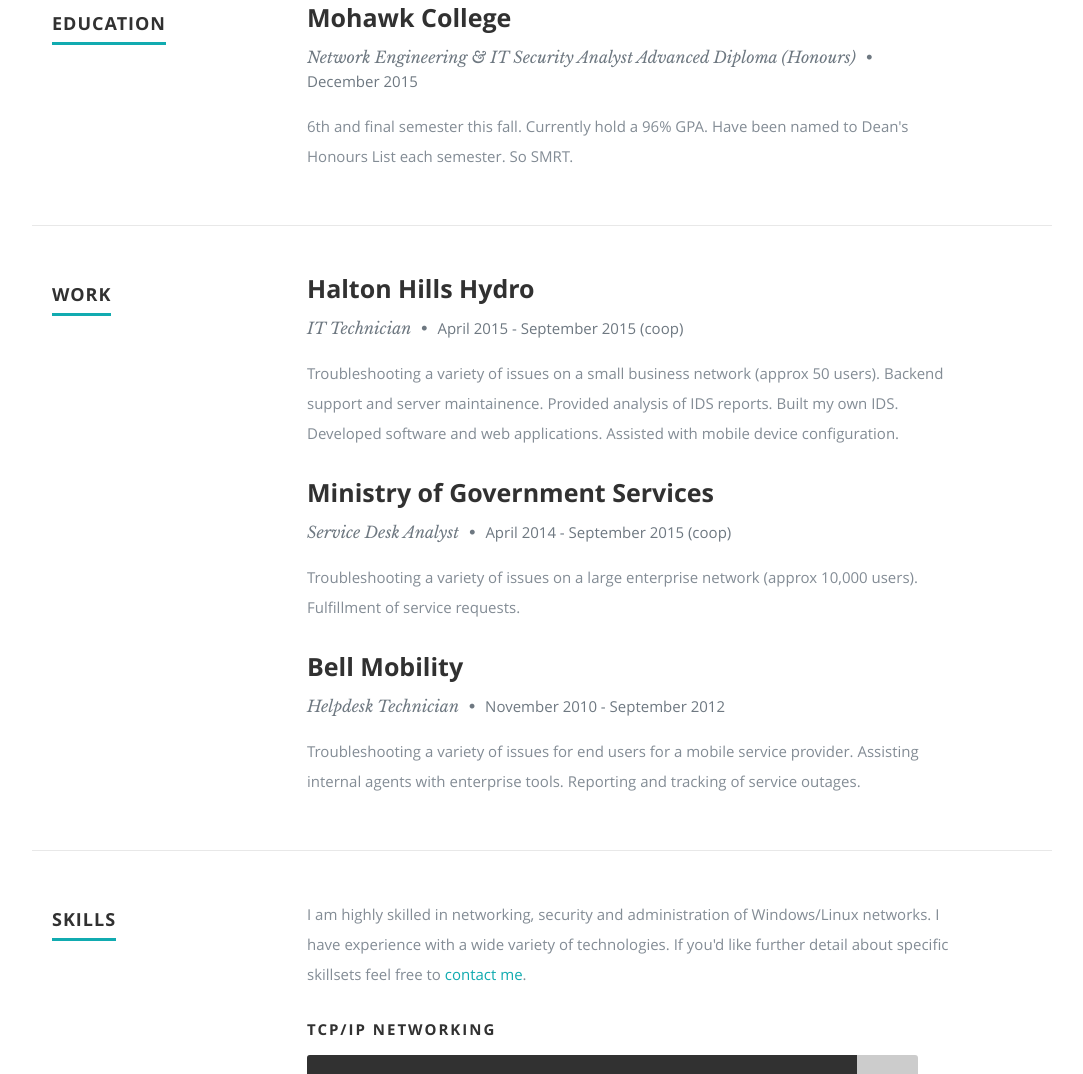
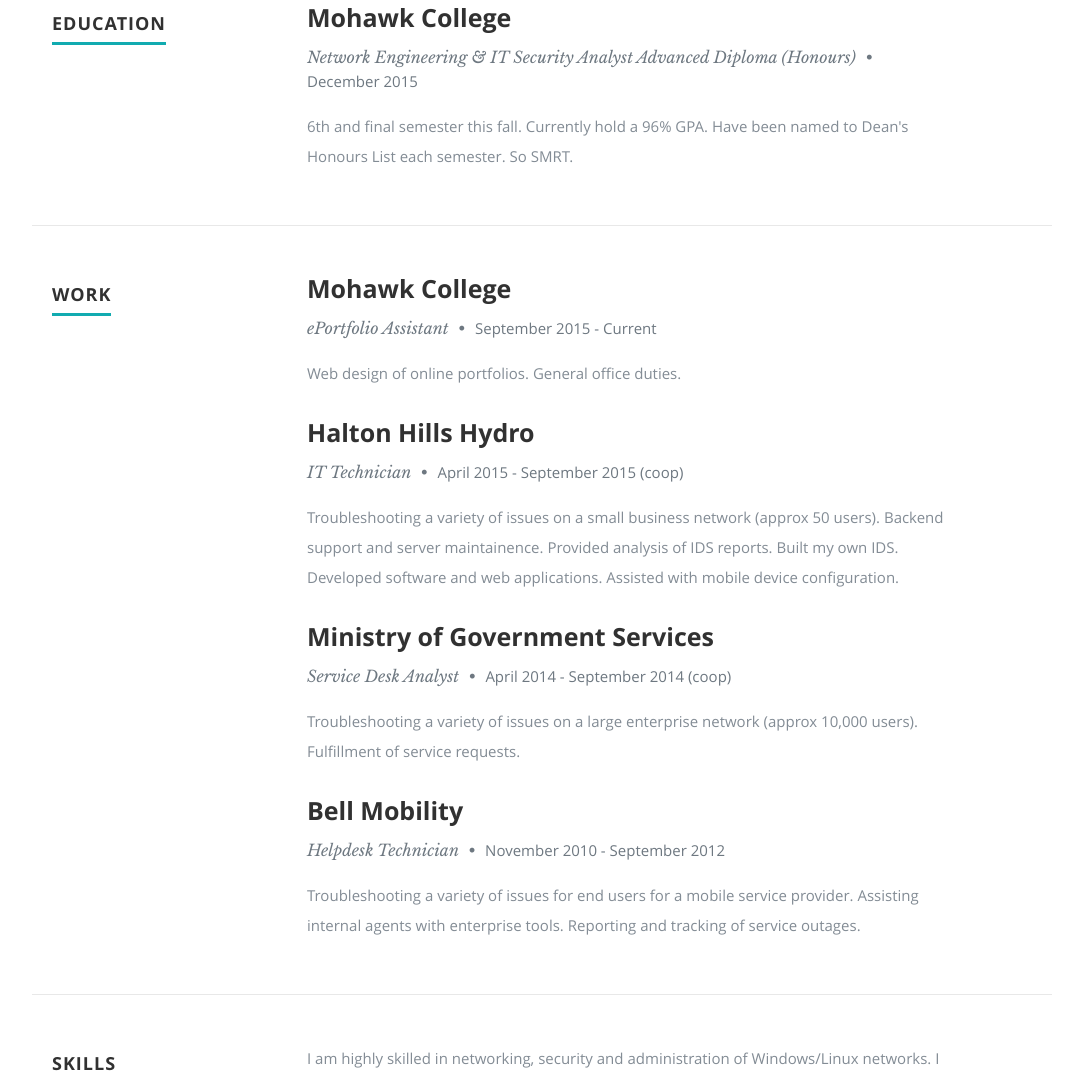
Before and after one commit to amagder1/amagder1.github.io, a plain HTML site: page index.html in a window 1280 px wide. Shown: the part 1523-2597 px from the top of the page, without its empty margins (98-1181 px from the left). Drawn offline with nearby package versions, Linux system fonts and the light colour scheme.

Commit message:
updated resume

```diff
--- a/index.html
+++ b/index.html
@@ -168,6 +168,19 @@
 
                <div class="twelve columns">
 
+                  <h3>Mohawk College</h3>
+                  <p class="info">ePortfolio Assistant <span>&bull;</span> <em class="date">September 2015 - Current</em></p>
+
+                  <p>
+                  Web design of online portfolios.  General office duties.
+                  </p>
+
+               </div>
+
+            </div> <!-- item end -->            <div class="row item">
+
+               <div class="twelve columns">
+
                   <h3>Halton Hills Hydro</h3>
                   <p class="info">IT Technician <span>&bull;</span> <em class="date">April 2015 - September 2015 (coop)</em></p>
 
@@ -184,7 +197,7 @@
                <div class="twelve columns">
 
                   <h3>Ministry of Government Services</h3>
-                  <p class="info">Service Desk Analyst <span>&bull;</span> <em class="date">April 2014 - September 2015 (coop)</em></p>
+                  <p class="info">Service Desk Analyst <span>&bull;</span> <em class="date">April 2014 - September 2014 (coop)</em></p>
 
                   <p>
                   Troubleshooting a variety of issues on a large enterprise network (approx 10,000 users).  Fulfillment of service requests.
```
Also changed, not shown: 1 other file.
